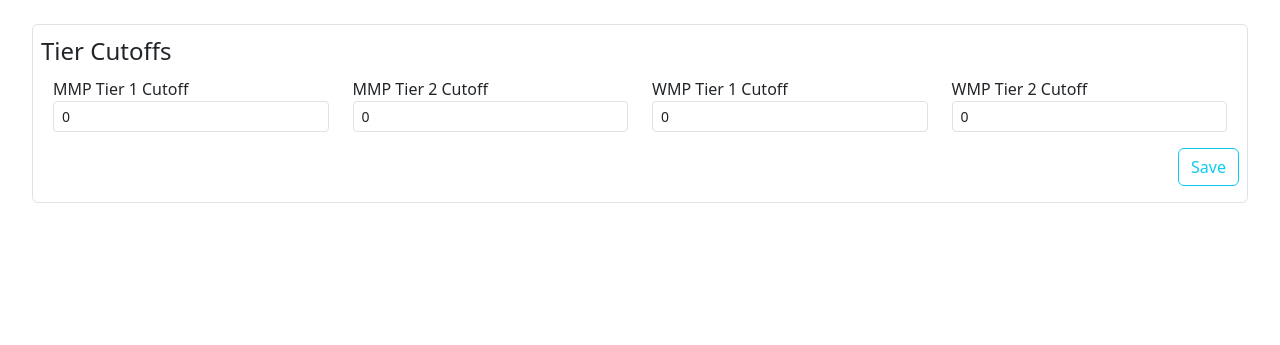
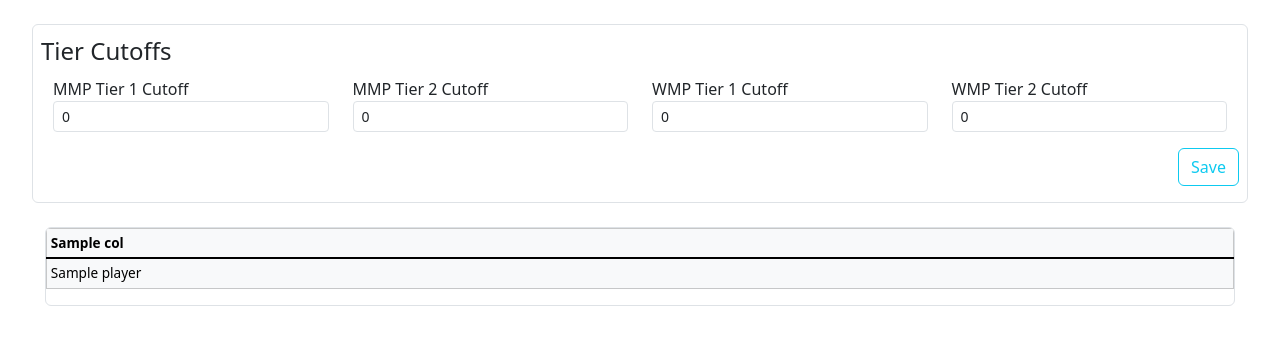
Before and after one commit to DamonLuk6/draft_app, a Flask app: template templates/tier.html in a window 1280 px wide. Shown: the part 57-402 px from the top of the page. Run offline with Flask 3, Linux system fonts and the light colour scheme; the template is opened without the code that fills it: values that come from a table or form of the project are taken from there, most other values are stand-ins (such as "Sample title", 1, 10 or a date in 2020).

Commit message:
takes tier input and generates table in tier page to show players and their tiers

```diff
--- a/app.py
+++ b/app.py
@@ -1,6 +1,7 @@
-from flask import Flask, render_template, url_for, request, flash
+from flask import Flask, render_template, url_for, request, flash, redirect
 import pandas as pd
 from forms import TierForm
+from draft_sheet import generateDraftSheet
 
 app = Flask(__name__)
 
@@ -23,22 +24,32 @@ def scoring():
                 print(key)
                 df.loc[df['USAU_member_id'].astype(str) == key, 'manual adjustment'] = float(value)
         df.to_csv("data/scoring.csv", index=False)
+        flash('Manual adjustments saved!', 'success')
+
+        return redirect(url_for('tier'))
 
     return render_template("scoring-sheet.html", title = 'Scoring Sheet', players = players, columns = columns)
 
 
 @app.route("/tier", methods = ['GET', 'POST'])
 def tier():
+    df = pd.DataFrame()
     form = TierForm()
     if form.validate_on_submit():
-        flash('Tier cutoffs submitted', 'success')
+        flash('Tier cutoffs saved!', 'success')
         tier_cutoff = {
             "Man/Boy": {"tier_1": form.mmpOneCutOff.data, "tier_2": form.mmpTwoCutOff.data},
             "Woman/Girl": {"tier_1": form.wmpOneCutOff.data, "tier_2": form.wmpTwoCutOff.data}
         }
-        print(tier_cutoff)
 
-    return render_template('tier.html', title = 'Tiers', form = form)
+        df = generateDraftSheet(tier_cutoff)
+        df['rank by gender'] = df['rank by gender'].astype(int)
+        df = df[['Name', 'rank by gender', 'gender_id', 'tier', 'final rating']].sort_values(by = ['tier', 'gender_id', 'final rating'], ascending = [True, True, False])
+
+    players = df.to_dict('records')
+    columns = df.columns.tolist()
+
+    return render_template('tier.html', title = 'Tiers', form = form, players = players, columns = columns)
 
 @app.route("/draftsheet")
 def draftsheet():
--- a/scripts/draft_sheet.py
+++ b/draft_sheet.py
@@ -57,6 +57,7 @@ def generateDraftSheet(tier_cutoff: dict):
                                            'tier',
                                            'Name',
                                            'final rating',
+                                            'rank by gender',
                                            'gender_id',
                                            'age',
                                            'shirt_size',
--- a/templates/tier.html
+++ b/templates/tier.html
@@ -29,4 +29,24 @@
             </fieldset>
         </form>
     </div>
+    <div class="table-responsive mt-4 mx-auto border rounded" style="max-height: 80vh; font-size: 0.85rem; max-width: 93%;">
+            <table class='table table-sm table-light table-hover table-bordered'>
+                <thead style="position: sticky; top: 0; z-index: 1;">
+                    <tr>
+                        {% for col in columns %}
+                            <th scope="col">{{ col }}</th>
+                        {% endfor %}
+                    </tr>
+                </thead>
+                <tbody class='table-group-divider'>
+                    {% for player in players %}
+                    <tr class="table-hover">
+                        {% for col in columns %}
+                                <td>{{ player[col] }}</td>
+                        {% endfor %}
+                    </tr>
+                    {% endfor %}
+                </tbody>
+            </table>
+        </div>
 {% endblock content %}
```
